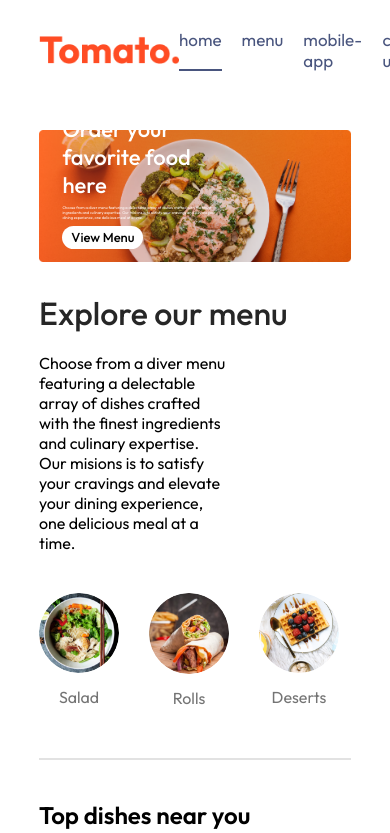
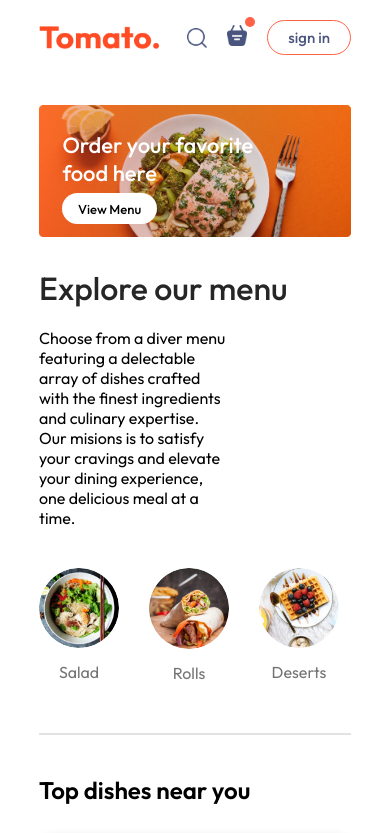
Before and after one commit to wlaurentec/food-delivery-v1, a React (Vite) app: page / in a window 390 px wide. Shown: the top 833 px of the page. Built offline with nearby package versions, Linux system fonts and the light colour scheme.

Commit message:
add responsive design to navbar and header

```diff
--- a/src/components/Header/Header.css
+++ b/src/components/Header/Header.css
@@ -21,7 +21,7 @@
 .header-contents h2 {
   font-weight: 500;
   color: white;
-  font-size: max(4.5vw,22px);
+  font-size: max(4.5vw, 22px);
 }
 
 .header-contents p {
@@ -34,6 +34,24 @@
   font-weight: 500;
   padding: 1vw 2.3vw;
   background-color: white;
-  font-size: max(1vw,13px);
+  font-size: max(1vw, 13px);
   border-radius: 50px;
 }
+
+@media (max-width: 1050px) {
+    .header-contents {
+    max-width: 45%;
+  }
+}
+
+@media (max-width: 750px) {
+  .header-contents {
+    max-width: 65%;
+  }
+  .header-contents p {
+    display: none;
+}
+.header-contents button {
+  padding: 2vw 4vw;
+}
+}
--- a/src/components/NavBar/NavBar.css
+++ b/src/components/NavBar/NavBar.css
@@ -2,7 +2,7 @@
   padding: 20px 0px;
   display: flex;
   justify-content: space-between;
-  align-items: center
+  align-items: center;
 }
 
 .navbar .logo {
@@ -59,7 +59,7 @@
   background-color: tomato;
   border-radius: 5px;
   top: -8px;
-  right: -8px
+  right: -8px;
 }
 
 @media (max-width: 1050px) {
@@ -73,7 +73,36 @@
   .navbar-right {
     gap: 30px;
   }
-  .navbar button {
+  .navbar-right img {
+    width: 22px;
+  }
+  .navbar-right button {
+    padding: 8px 25px;
+  }
+}
+
+@media (max-width: 900px) {
+  .navbar .logo {
+    width: 120px;
+  }
+  .navbar-menu {
+    gap: 15px;
+    font-size: 16px;
+  }
+  .navbar-right {
+    gap: 20px;
+  }
+  .navbar-right img {
+    width: 20px;
+  }
+  .navbar-right button {
+    padding: 7px 20px;
     font-size: 15px;
   }
 }
+
+@media (max-width: 750px) {
+  .navbar-menu {
+    display: none;
+  }
+}
```
